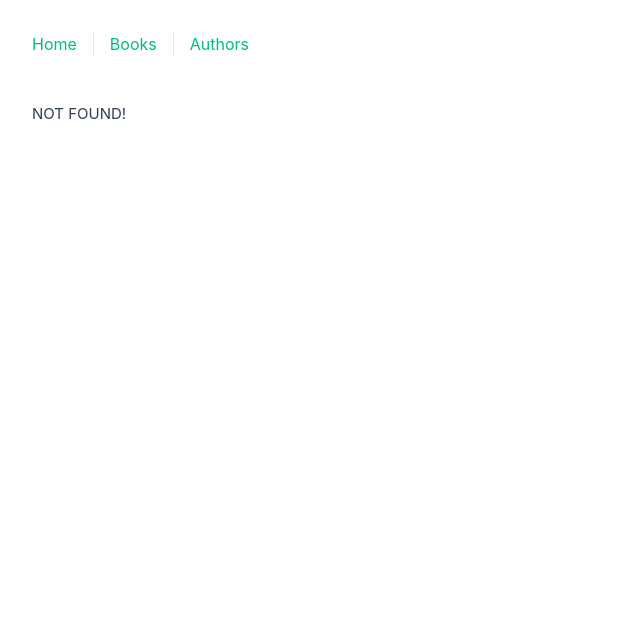
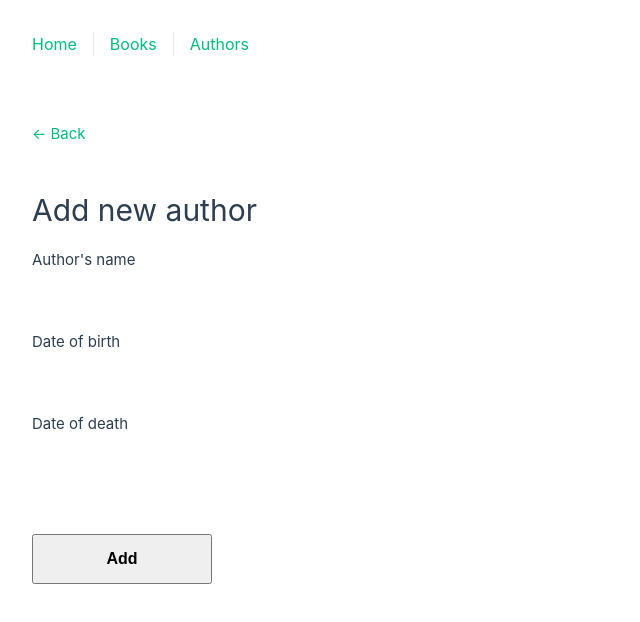
Before and after one commit to hyardlung/otus-project, a Vue app: page /add-author in a window 1280 px wide. Before the commit this address had no page. Shown: the top 622 px of the page, without its empty margins (0-640 px from the left). Built offline with nearby package versions, Linux system fonts and the light colour scheme; no server answers.

Commit message:
feat: add AddAuthor page

```diff
--- a/src/App.vue
+++ b/src/App.vue
@@ -95,6 +95,16 @@ nav a:first-of-type {
 </style>
 
 <style lang="sass">
+.controls
+  position: sticky
+  top: 0
+  display: flex
+  align-items: center
+  justify-content: space-between
+  padding: 20px 0
+  background: var(--color-background)
+  z-index: 1
+
 .loader
   position: relative
   height: 75vh
--- a/src/router/index.js
+++ b/src/router/index.js
@@ -31,6 +31,11 @@ const router = createRouter({
       component: () => import("../views/AuthorsView.vue"),
     },
     {
+      path: "/add-author",
+      name: "add-author",
+      component: () => import("../views/AddAuthor.vue"),
+    },
+    {
       path: "/:pathMatch(.*)*",
       name: "not-found",
       component: () => import("../views/NotFound.vue"),
--- a/src/stores/authors.js
+++ b/src/stores/authors.js
@@ -1,4 +1,4 @@
-import { reactive } from "vue";
+import { ref, reactive } from "vue";
 import { defineStore } from "pinia";
 import { useBooksStore } from "./books";
 
@@ -6,16 +6,21 @@ export const useAuthorsStore = defineStore("authors", () => {
   const booksStore = useBooksStore();
 
   const authors = reactive([]);
+  const newAuthor = ref({});
 
-  async function createAuthorSet() {
+  async function createAuthorsArray() {
     if (!booksStore.books.value) await booksStore.getBooksFromApi();
     await booksStore.books.value.forEach((book) => {
       book.authors.forEach((author) => {
-        const regularObj = Object.assign({}, author);
-        authors.push(regularObj);
+        authors.push(author);
       });
     });
   }
 
-  return { authors, createAuthorSet };
+  function AddAuthor(author) {
+    authors.push(author);
+    newAuthor.value = {};
+  }
+
+  return { authors, newAuthor, createAuthorsArray, AddAuthor };
 });
--- /dev/null
+++ b/src/views/AddAuthor.vue
@@ -0,0 +1,88 @@
+<template>
+  <div class="container">
+    <div class="controls">
+      <RouterLink :to="{ name: 'authors' }">← Back</RouterLink>
+    </div>
+    <form
+      @submit.prevent="authorsStore.AddAuthor(authorsStore.newAuthor)"
+      class="add-form"
+    >
+      <h1>Add new author</h1>
+      <label class="add-form__item">
+        Author's name
+        <input
+          type="text"
+          v-model="authorsStore.newAuthor.name"
+          class="add-form__input"
+          required
+        />
+      </label>
+      <label class="add-form__item">
+        Date of birth
+        <input
+          type="text"
+          v-model.number="authorsStore.newAuthor.birth_year"
+          maxlength="4"
+          class="add-form__input"
+        />
+      </label>
+      <label class="add-form__item">
+        Date of death
+        <input
+          type="text"
+          v-model.number="authorsStore.newAuthor.death_year"
+          maxlength="4"
+          class="add-form__input"
+        />
+      </label>
+      <button class="add-form__button">Add</button>
+    </form>
+  </div>
+</template>
+
+<script setup>
+import { onBeforeMount } from "vue";
+import { useAuthorsStore } from "@/stores/authors";
+
+onBeforeMount(() => {
+  if (!authorsStore.authors.value) authorsStore.createAuthorsArray();
+});
+
+const authorsStore = useAuthorsStore();
+</script>
+
+<style lang="sass">
+.add-form
+  padding: 20px 0
+  max-width: 320px
+  display: flex
+  flex-direction: column
+  gap: 14px
+
+  &__item
+    display: flex
+    flex-direction: column
+    gap: 4px
+
+  &__input
+    padding: 8px 12px
+    max-width: 300px
+    width: 100%
+    height: 40px
+    font-size: 16px
+    color: #fff
+    background: rgba(255, 255, 255, .09)
+    border-radius: 8px
+    border: 1px solid rgba(255, 255, 255, .2)
+    transition: all .3s ease-in-out
+    &:focus
+      background: rgba(255, 255, 255, .2)
+
+  &__button
+    margin-top: 40px
+    padding: 14px 20px
+    max-width: 180px
+    font-size: 16px
+    font-weight: bold
+    cursor: pointer
+</style>
--- a/src/views/AddBook.vue
+++ b/src/views/AddBook.vue
@@ -64,8 +64,6 @@ onBeforeMount(() => {
 </script>
 
 <style lang="sass">
-.controls
-  margin: 20px 0
 
 .add-form
   padding: 20px 0
--- a/src/views/AuthorsView.vue
+++ b/src/views/AuthorsView.vue
@@ -1,5 +1,8 @@
 <template>
-  <main>
+  <main class="container">
+    <div class="controls">
+      <RouterLink :to="{ name: 'add-author' }">Add author</RouterLink>
+    </div>
     <div class="authors" v-if="!generalStore.isLoading">
       <div class="author" v-for="author in authorsStore.authors" :key="author">
         <span class="author__name">{{ author.name }}</span>
@@ -21,7 +24,7 @@ import { useGeneralStore } from "@/stores/general";
 import { useAuthorsStore } from "@/stores/authors";
 
 onBeforeMount(() => {
-  if (!authorsStore.authors.value) authorsStore.createAuthorSet();
+  if (!authorsStore.authors.value) authorsStore.createAuthorsArray();
 });
 
 const generalStore = useGeneralStore();
--- a/src/views/BookPage.vue
+++ b/src/views/BookPage.vue
@@ -90,9 +90,6 @@ onBeforeMount(() => {
 </script>
 
 <style lang="sass" scoped>
-.controls
-  margin: 20px 0
-
 .book
   display: flex
   gap: 32px
--- a/src/views/BooksView.vue
+++ b/src/views/BooksView.vue
@@ -1,6 +1,5 @@
 <template>
-  <main>
-    <div class="container">
+  <main class="container">
     <div class="controls">
       <RouterLink :to="{ name: 'add-book' }">Add book</RouterLink>
       <div class="pagination">
@@ -25,7 +24,6 @@
     </template>
     <div v-else class="loader">
       <img :src="generalStore.loader" alt="" class="loader__img" />
-      </div>
     </div>
   </main>
 </template>
@@ -62,16 +60,6 @@ function goToBook(id) {
   flex-wrap: wrap
   gap: 20px
 
-.controls
-  position: sticky
-  top: 0
-  display: flex
-  align-items: center
-  justify-content: space-between
-  padding: 20px 0
-  background: var(--color-background)
-  z-index: 1
-
 .pagination
   display: flex
   gap: 16px
```
Lines whose indentation alone changed are shown as unchanged.
